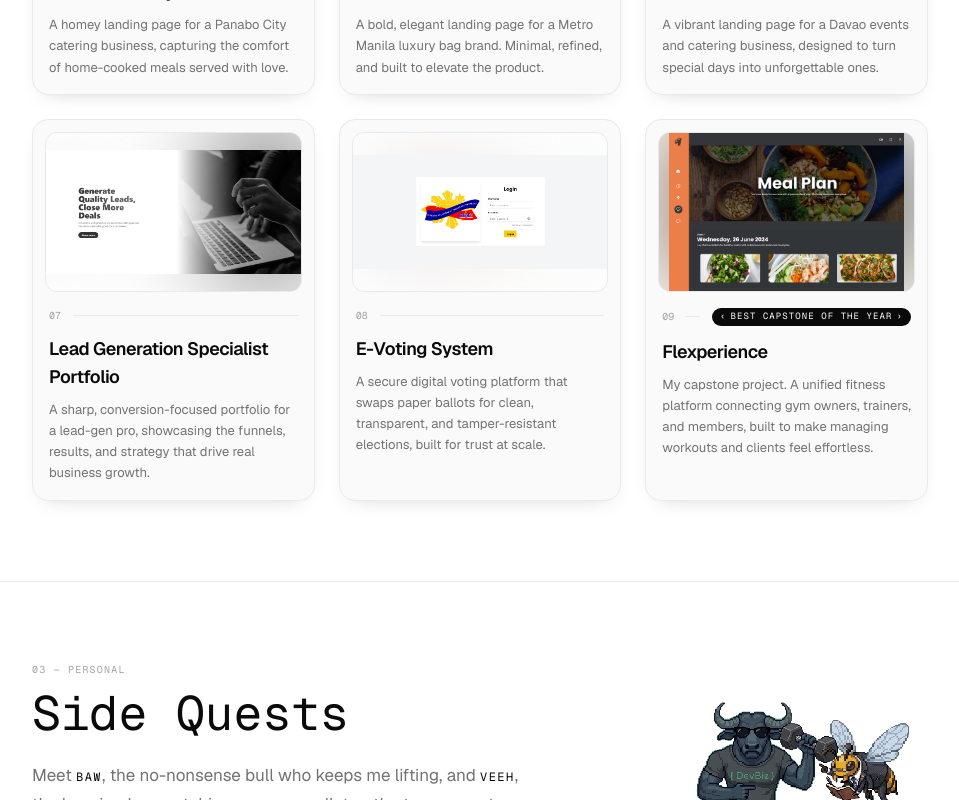
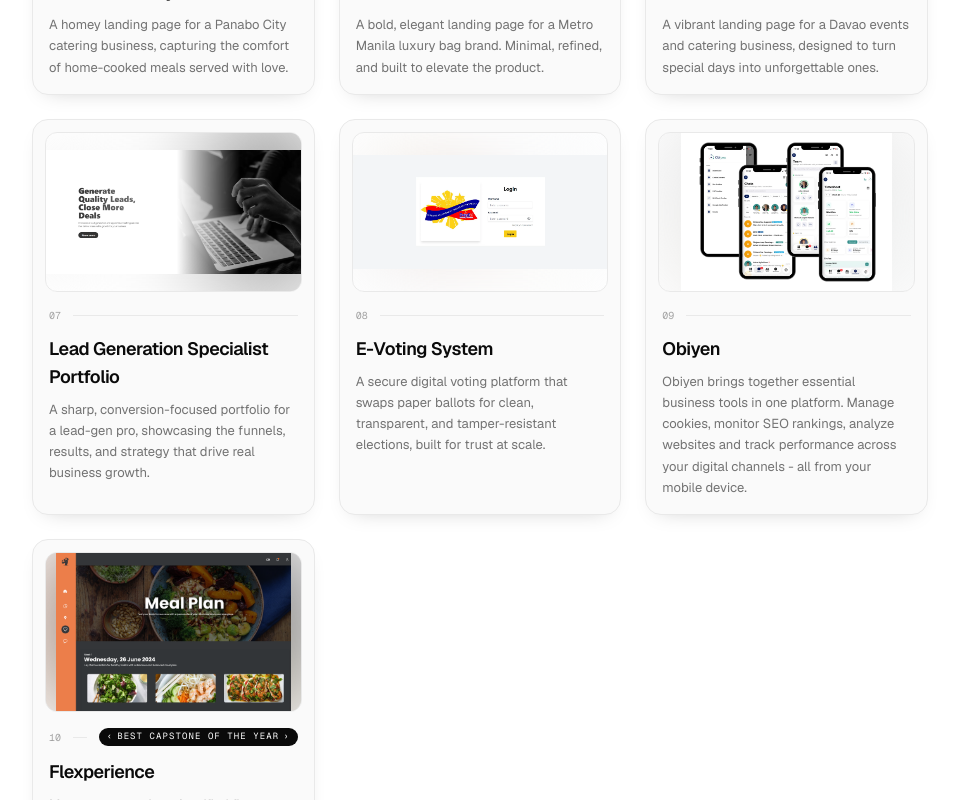
Before and after one commit to Bals04/portfolio, a Nuxt app: page / in a window 1280 px wide. Shown: the part 1700-2500 px from the top of the page, without its empty margins (160-1119 px from the left). Built offline with nearby package versions, Linux system fonts and the light colour scheme; a web font is replaced by a local one.

Commit message:
Added obiyen project and added tech stacks

```diff
--- a/app/components/projects.vue
+++ b/app/components/projects.vue
@@ -118,7 +118,8 @@ const projects = [
     { id: 6, title: 'XNY Events & Food Services', description: 'A vibrant landing page for a Davao events and catering business, designed to turn special days into unforgettable ones.', image: '/xny.jpg' },
     { id: 7, title: 'Lead Generation Specialist Portfolio', description: 'A sharp, conversion-focused portfolio for a lead-gen pro, showcasing the funnels, results, and strategy that drive real business growth.', image: '/leadgeneration.png' },
     { id: 8, title: 'E-Voting System', description: 'A secure digital voting platform that swaps paper ballots for clean, transparent, and tamper-resistant elections, built for trust at scale.', image: '/evotingimg.png' },
-    { id: 9, title: 'Flexperience', description: 'My capstone project. A unified fitness platform connecting gym owners, trainers, and members, built to make managing workouts and clients feel effortless.', award: 'Best Capstone of the Year', image: '/flexperience.png' }
+    { id: 9, title: 'Obiyen', description: 'Obiyen brings together essential business tools in one platform. Manage cookies, monitor SEO rankings, analyze websites and track performance across your digital channels - all from your mobile device.', image: '/obiyen.webp' },
+    { id: 10, title: 'Flexperience', description: 'My capstone project. A unified fitness platform connecting gym owners, trainers, and members, built to make managing workouts and clients feel effortless.', award: 'Best Capstone of the Year', image: '/flexperience.png' }
 ];
 
 // Linear carousel: viewed cards stack to the LEFT, upcoming to the RIGHT.
--- a/app/components/tech-stack.vue
+++ b/app/components/tech-stack.vue
@@ -53,6 +53,9 @@ const categories = [
         items: [
             { name: "Vue.js", icon: "https://cdn.jsdelivr.net/gh/devicons/devicon/icons/vuejs/vuejs-original.svg" },
             { name: "React", icon: "https://cdn.jsdelivr.net/gh/devicons/devicon/icons/react/react-original.svg" },
+            { name: "React Native", icon: "https://cdn.jsdelivr.net/gh/devicons/devicon/icons/react/react-original.svg" },
+            { name: "Expo", icon: "https://cdn.jsdelivr.net/gh/devicons/devicon@latest/icons/expo/expo-original.svg", invertDark: true },
+            { name: "React Navigation", icon: "https://cdn.jsdelivr.net/gh/devicons/devicon@latest/icons/reactnavigation/reactnavigation-original.svg" },
             { name: "Next.js", icon: "https://cdn.jsdelivr.net/gh/devicons/devicon/icons/nextjs/nextjs-original.svg", invertDark: true },
             { name: "JavaScript", icon: "https://cdn.jsdelivr.net/gh/devicons/devicon/icons/javascript/javascript-original.svg" },
             { name: "TypeScript", icon: "https://cdn.jsdelivr.net/gh/devicons/devicon/icons/typescript/typescript-original.svg" },
```
Also changed, not shown: public/obiyen.webp (added).
